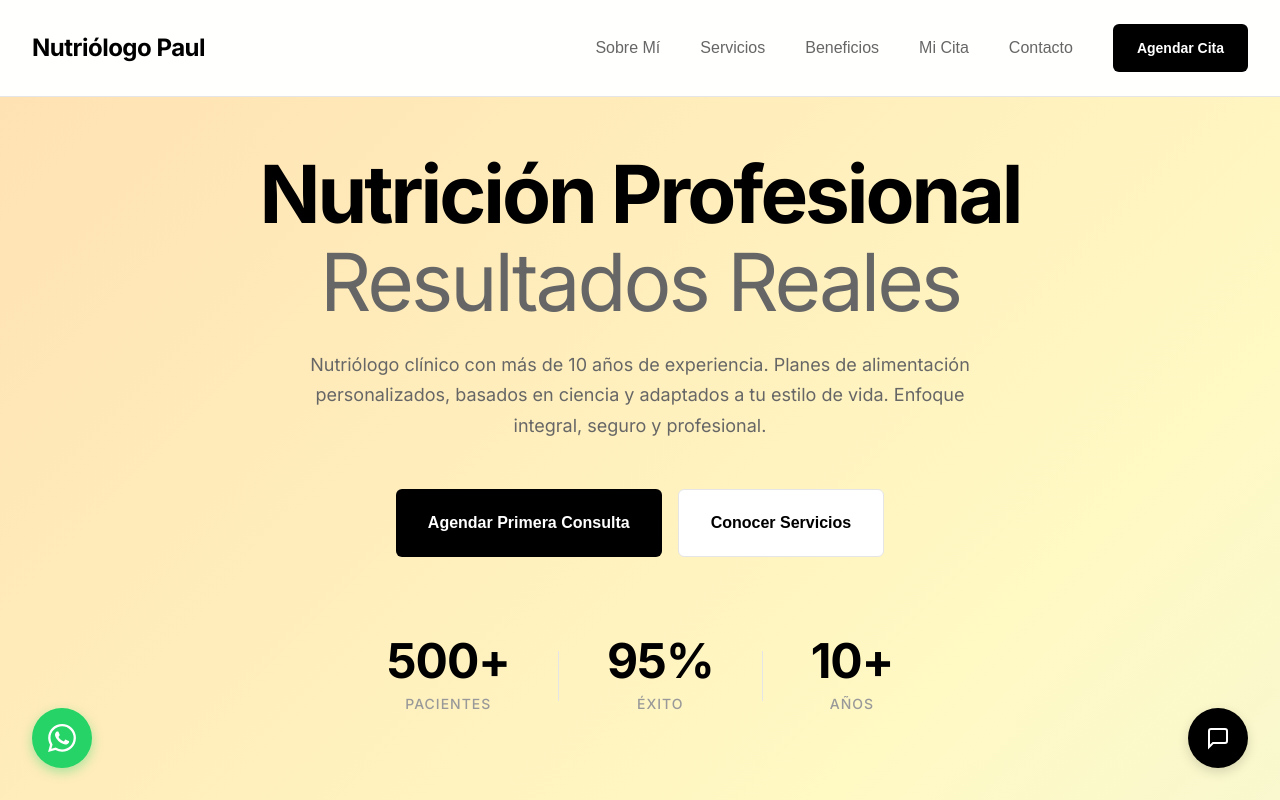
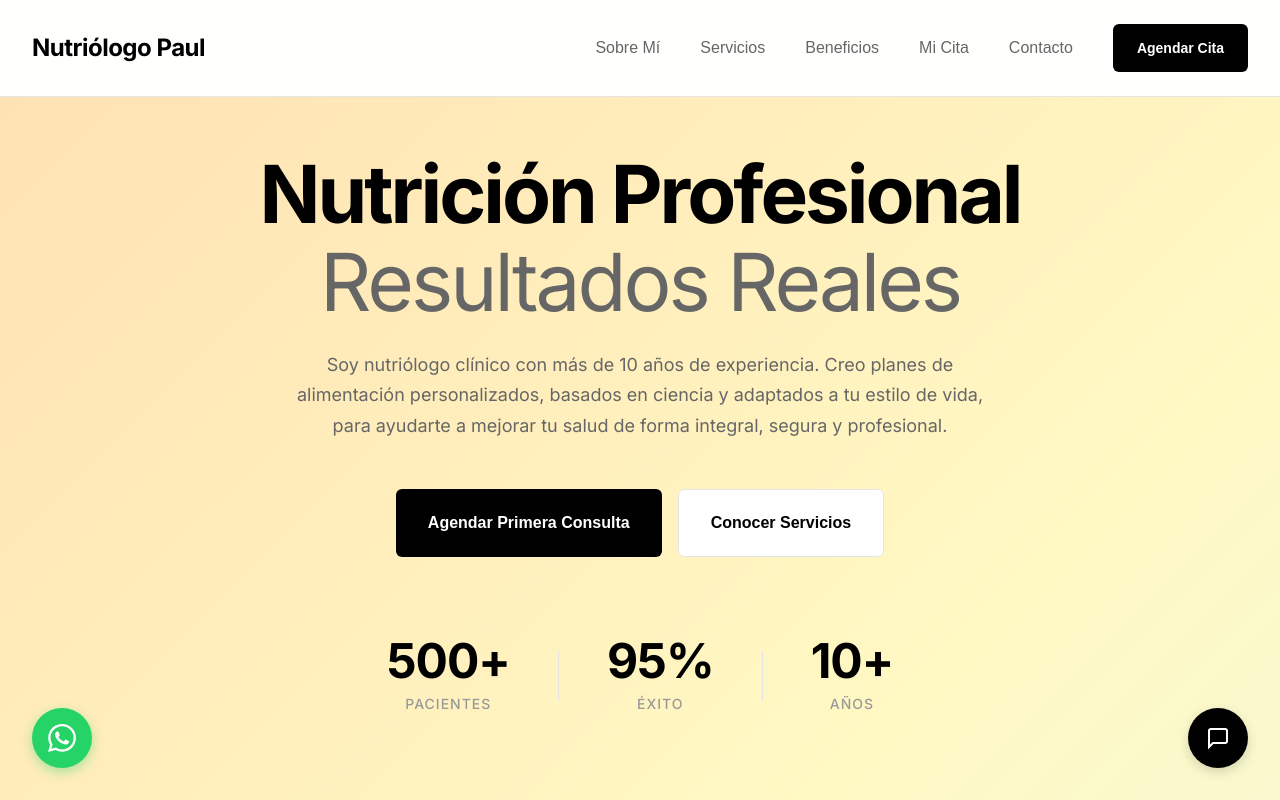
Before and after one commit to Alexisghub-Z/sistema_nutriologia_seguimientos, a Next.js app: page / in a window 1280 px wide. Shown: the top 800 px of the page. Built offline with nearby package versions, Linux system fonts and the light colour scheme.

Commit message:
Texto hero en primera persona

```diff
--- a/src/app/(public)/page.tsx
+++ b/src/app/(public)/page.tsx
@@ -81,9 +81,9 @@ export default function Home() {
             <span className={styles.titleAccent}>Resultados Reales</span>
           </h1>
           <p className={styles.subtitle}>
-            Nutriólogo clínico con más de 10 años de experiencia. Planes de alimentación
-            personalizados, basados en ciencia y adaptados a tu estilo de vida. Enfoque integral,
-            seguro y profesional.
+            Soy nutriólogo clínico con más de 10 años de experiencia. Creo planes de alimentación
+            personalizados, basados en ciencia y adaptados a tu estilo de vida, para ayudarte a
+            mejorar tu salud de forma integral, segura y profesional.
           </p>
           <div className={styles.ctaGroup}>
             <button onClick={() => router.push('/agendar')} className={styles.ctaPrimary}>
```
